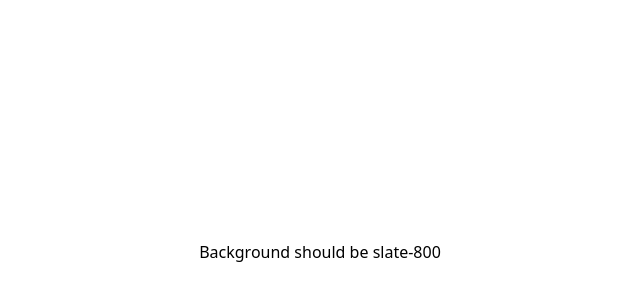
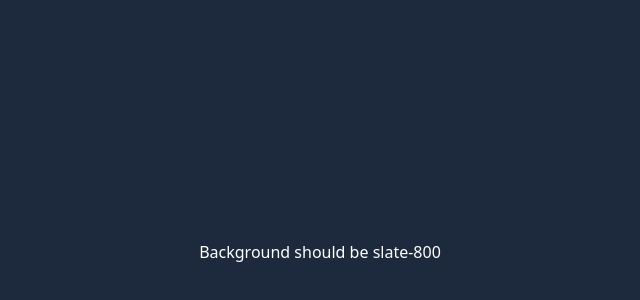
Before and after one commit to gitXite/date-knight-frontend, a React (Vite) app: page / in a window 1280 px wide. Shown: the part 148-448 px from the top of the page, without its empty margins (320-960 px from the left). Built offline with nearby package versions, Linux system fonts and the light colour scheme.

Commit message:
global styling

```diff
--- a/src/index.css
+++ b/src/index.css
@@ -1,2 +1,21 @@
-@import 'tailwindcss/preflight';
-@tailwind utilities;
+@import "tailwindcss";
+
+body {
+    display: flex;
+    flex-direction: column;
+    box-sizing: border-box;
+    min-height: 100vh;
+    min-width: 100vw;
+    margin: 0;
+    padding: 0;
+}
+
+#root {
+    display: flex;
+    flex-direction: column;
+    box-sizing: border-box;
+    min-height: 100vh;
+    min-width: 100vw;
+    margin: 0;
+    padding: 0;
+}
```
